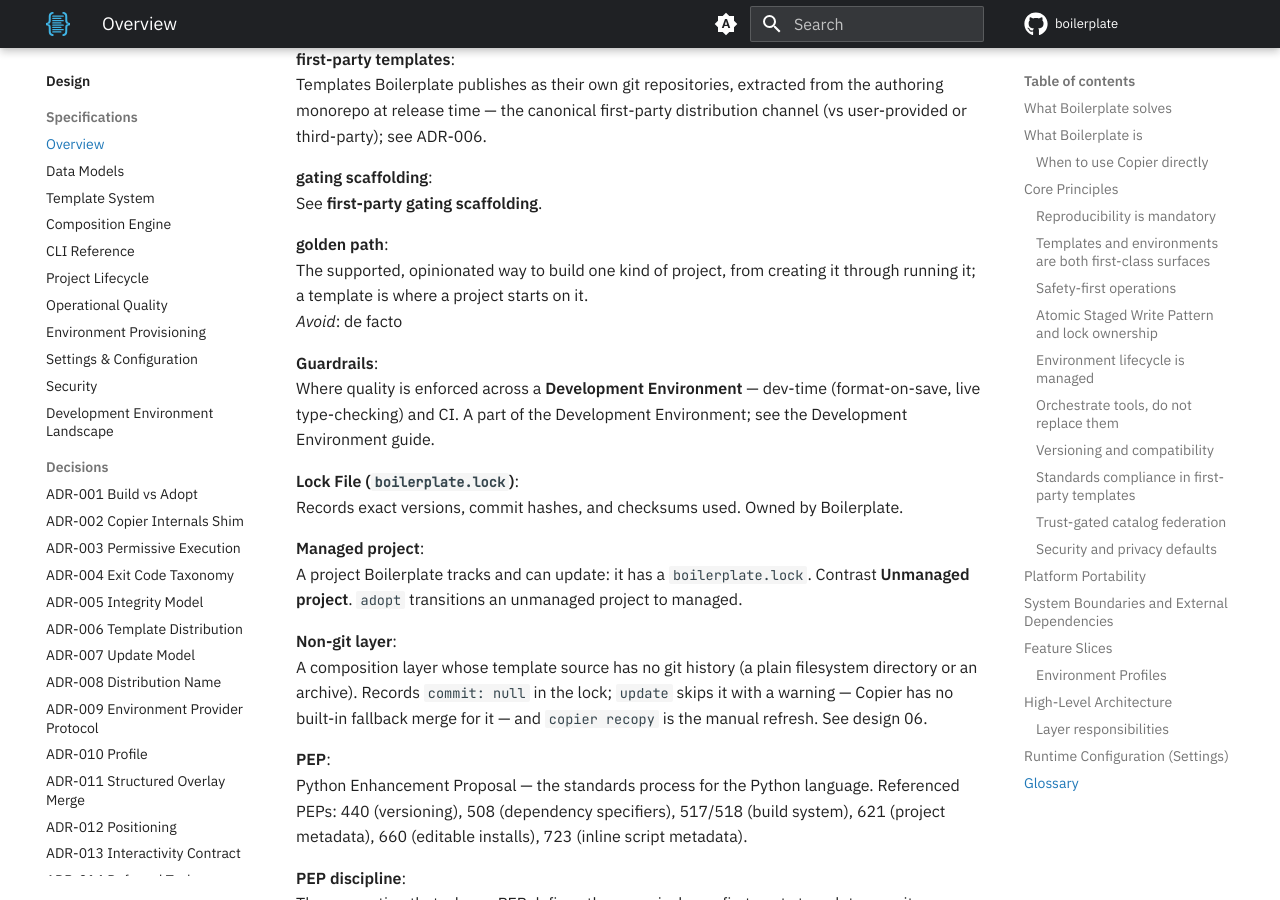
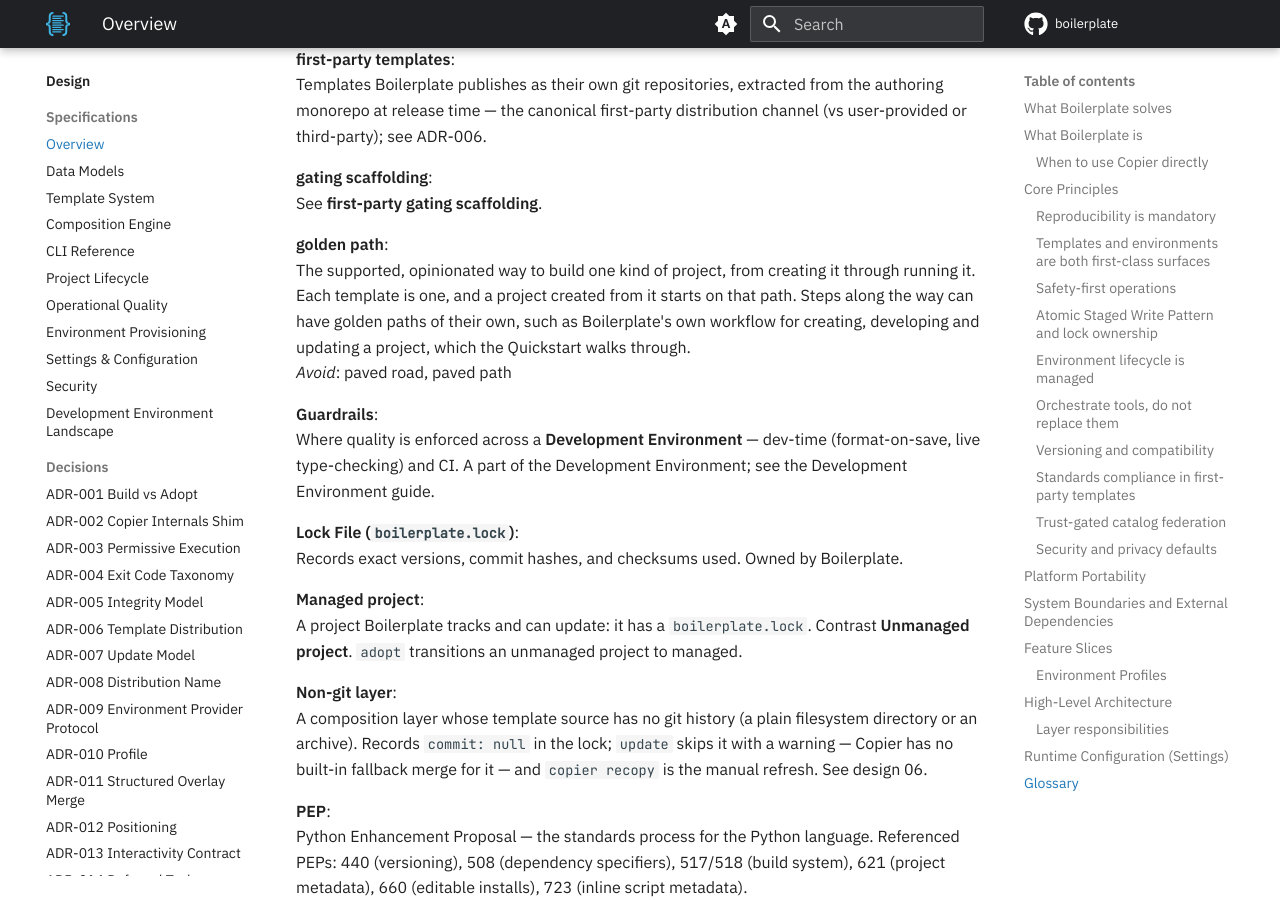
Before and after one commit to TheRealBillSiegler/boilerplate, an MkDocs documentation site: the page built from docs/design/01-overview.md, in a window 1280 px wide and 900 px high, scrolled down 13116 px. Built offline with MkDocs 1.6.1 and Material for MkDocs 9.7.7, drawn with Linux system fonts in a browser that asks for light colours; comment, search, counter and statistics services are not loaded; the version menu is left out.

Commit message:
docs: define the golden path per kind of project
The glossary and the platform page now say the same thing: a golden
path is the supported, opinionated way to build one kind of project,
from creating it through running it. Each template is one, and steps
along the way can have their own; the glossary names Boilerplate's own
workflow, which the Quickstart walks through, as one. The glossary's
Avoid line lists the two synonyms writers drift to.

Co-Authored-By: Claude Opus 5.5 <noreply@anthropic.com>

```diff
--- a/CONTEXT.md
+++ b/CONTEXT.md
@@ -106,8 +106,8 @@ Templates Boilerplate publishes as their own git repositories, extracted from th
 See **first-party gating scaffolding**.
 
 **golden path**:
-The supported, opinionated way to build one kind of project, from creating it through running it; a template is where a project starts on it.
-_Avoid_: de facto
+The supported, opinionated way to build one kind of project, from creating it through running it. Each template is one, and a project created from it starts on that path. Steps along the way can have golden paths of their own, such as Boilerplate's own workflow for creating, developing and updating a project, which the Quickstart walks through.
+_Avoid_: paved road, paved path
 
 **Guardrails**:
 Where quality is enforced across a **Development Environment** — dev-time (format-on-save, live type-checking) and CI. A part of the Development Environment; see the Development Environment guide.
```
Also changed, not shown: docs/reference/platform/index.md (+1 -1 lines).
